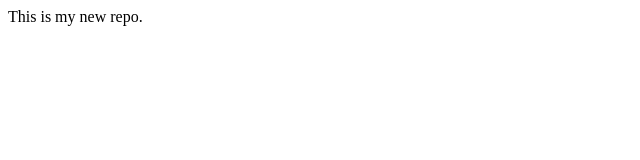
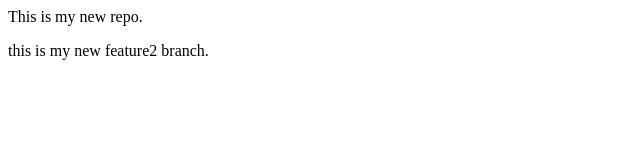
Before and after one commit to DSuriprakash/localRepo, a plain HTML site: page localrepo/index.html in a window 1280 px wide. Shown: the whole page, without its empty margins (0-640 px from the left). Drawn offline with Linux system fonts and the light colour scheme.

Commit message:
this is new branch

```diff
--- a/localrepo/index.html
+++ b/localrepo/index.html
@@ -1 +1,2 @@
 <p>This is my new repo.</p>
+<p>this is my new feature2 branch.</p>
```
